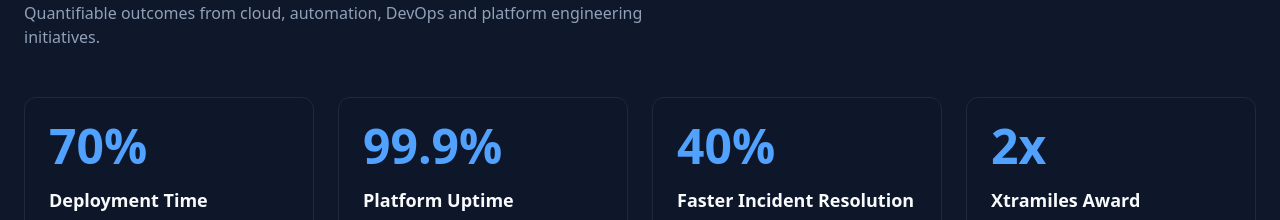
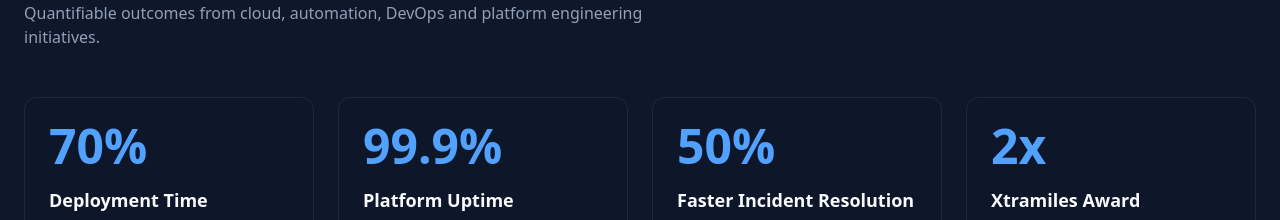
Before and after one commit to shubham-singhS2/shubhamsingh-portfolio, a Next.js app: page / in a window 1280 px wide. Shown: the part 820-1040 px from the top of the page. Built offline with nearby package versions, Linux system fonts and the light colour scheme.

Commit message:
add metabase url

```diff
--- a/app/layout.tsx
+++ b/app/layout.tsx
@@ -2,7 +2,7 @@ import type { Metadata } from "next";
 import "./globals.css";
 
 export const metadata: Metadata = {
-  metadataBase: new URL("https://shubhamsingh-portfolio-delta.vercel.app"),
+  metadataBase: new URL("https://shubhamsingh.xyz"),
 
   title: "Shubham Singh | DevOps Engineer",
 
--- a/components/Achievements.tsx
+++ b/components/Achievements.tsx
@@ -13,7 +13,7 @@ export default function Achievements() {
         "Maintained highly available Kubernetes workloads with monitoring and alerting.",
     },
     {
-      value: "40%",
+      value: "50%",
       title: "Faster Incident Resolution",
       description:
         "Resolved critical P1/P2 incidents significantly faster than SLA targets.",
```
